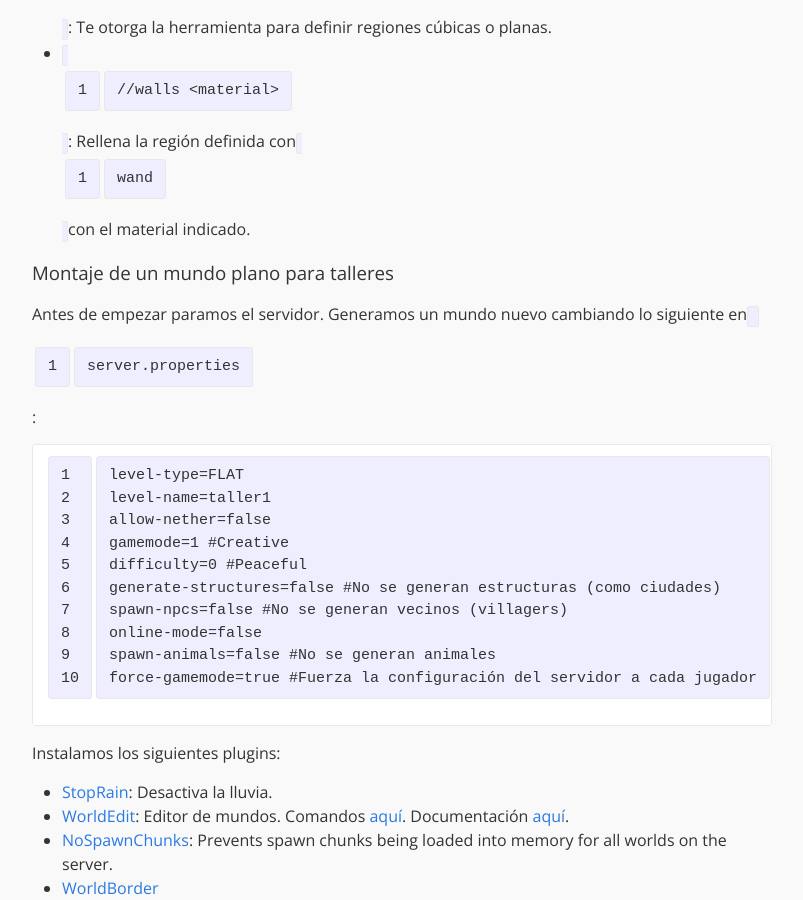
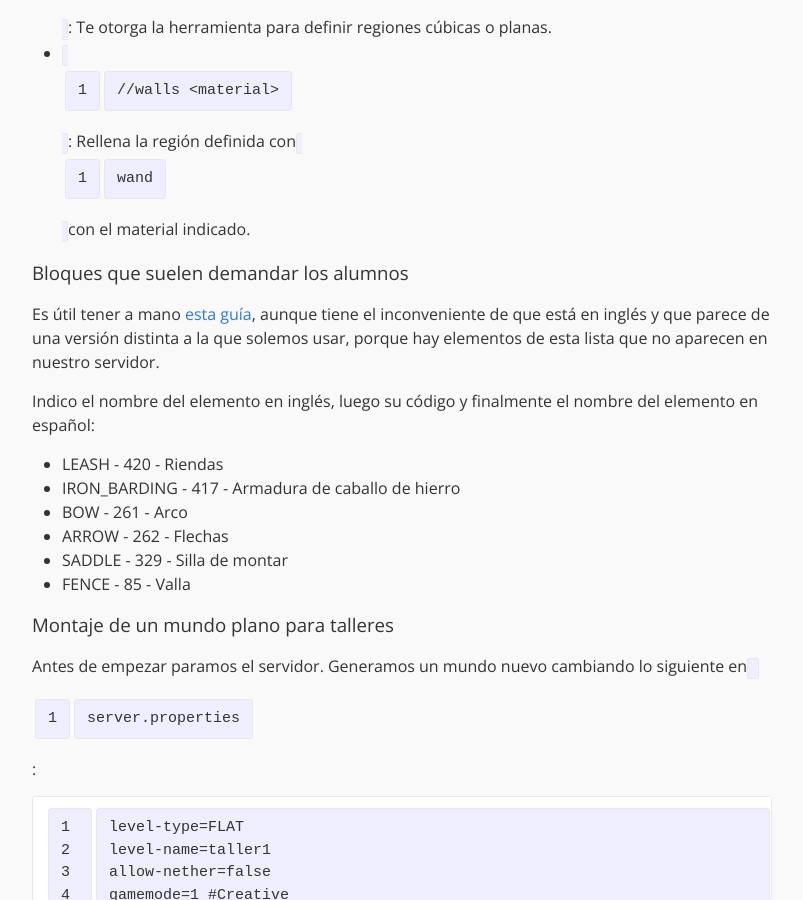
Before and after one commit to eduardofilo/eduardofilo.jekyll, a Jekyll site: the page built from proyectos/minecraft.md, in a window 1280 px wide and 900 px high, scrolled down 6902 px. Shown: the whole window, without its empty margins (238-1041 px from the left). Built offline with Jekyll 4.4.1, drawn with Linux system fonts in a browser that asks for light colours; emoji names are drawn with the system emoji font; Markdown is read by kramdown in place of the engine named in the settings.

Commit message:
Elementos de juego en Minecraft.

```diff
--- a/proyectos/minecraft.md
+++ b/proyectos/minecraft.md
@@ -203,6 +203,19 @@ worlds:
 * `//wand`: Te otorga la herramienta para definir regiones cúbicas o planas.
 * `//walls <material>`: Rellena la región definida con `wand` con el material indicado.
 
+### Bloques que suelen demandar los alumnos
+
+Es útil tener a mano [esta guía](http://diamondboots.com/), aunque tiene el inconveniente de que está en inglés y que parece de una versión distinta a la que solemos usar, porque hay elementos de esta lista que no aparecen en nuestro servidor.
+
+Indico el nombre del elemento en inglés, luego su código y finalmente el nombre del elemento en español:
+
+* LEASH - 420 - Riendas
+* IRON_BARDING - 417 - Armadura de caballo de hierro
+* BOW - 261 - Arco
+* ARROW - 262 - Flechas
+* SADDLE - 329 - Silla de montar
+* FENCE - 85 - Valla
+
 ### Montaje de un mundo plano para talleres
 
 Antes de empezar paramos el servidor. Generamos un mundo nuevo cambiando lo siguiente en `server.properties`:
```
